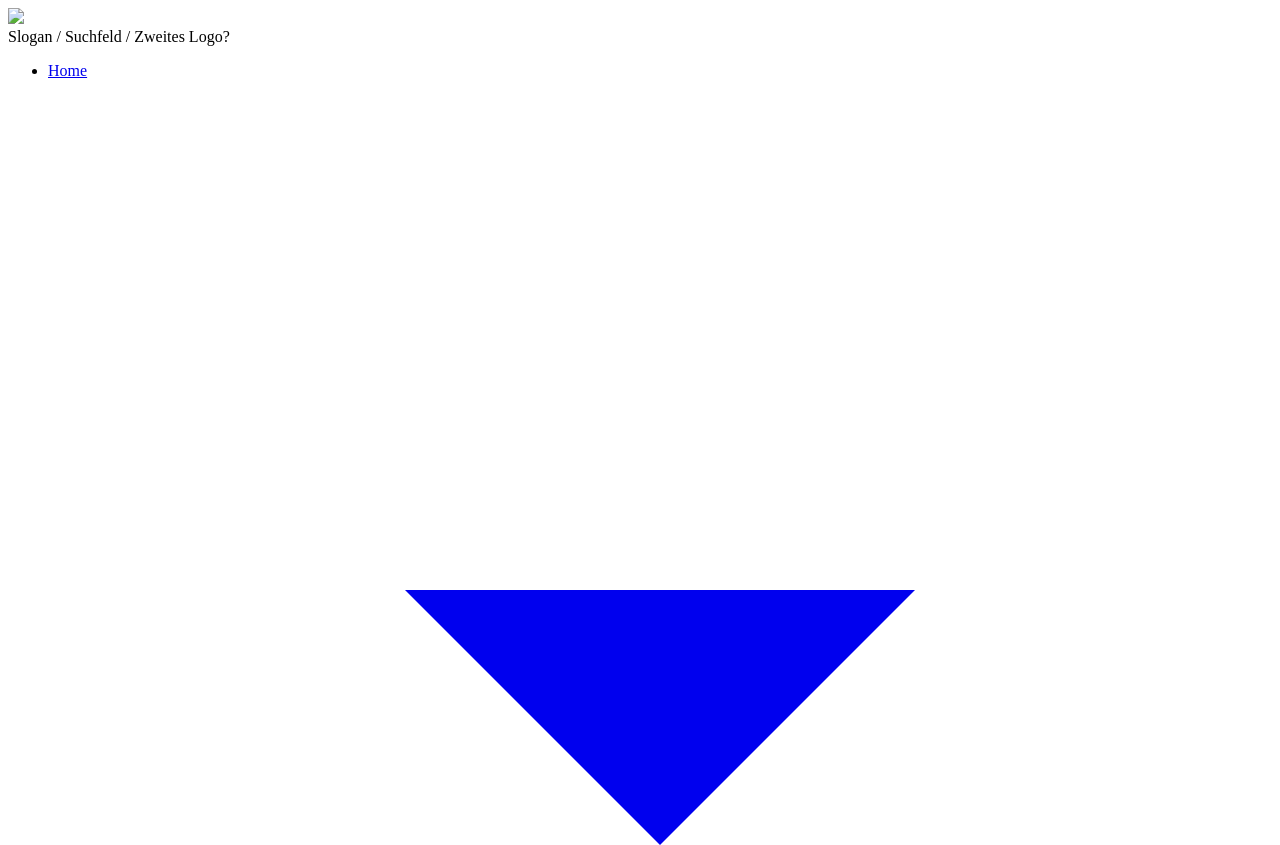
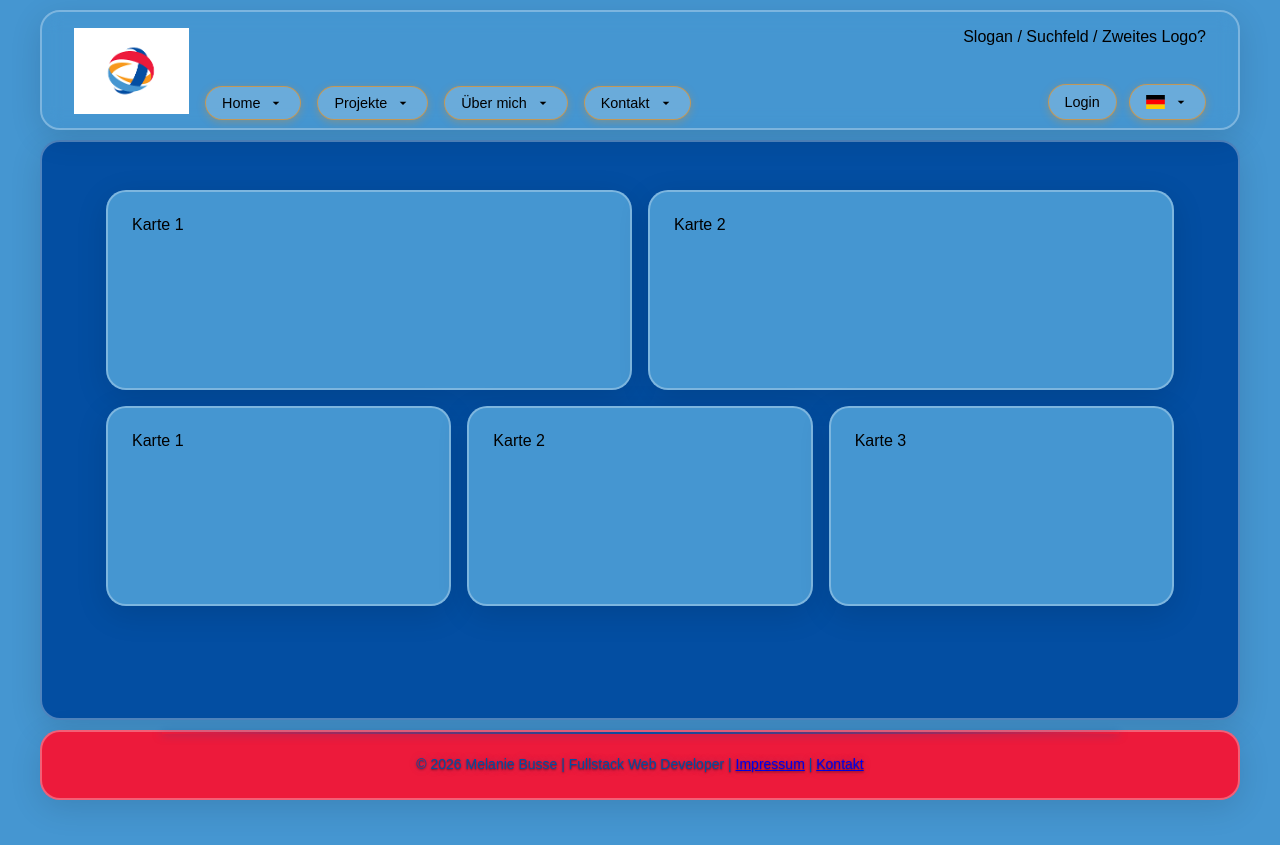
Before and after one commit to MelanieB-007/Vorlagen-homepage, a plain HTML site: page orange-blue-red-without-color-gradient/index.html in a window 1280 px wide. Shown: the top 845 px of the page. After the commit the page ends 800 px from the top, so only its background shows below. Drawn offline with nearby package versions, Linux system fonts and the light colour scheme.

Commit message:
bugfixes

```diff
--- a/orange-blue-red-without-color-gradient/css/buttons-header.css
+++ b/orange-blue-red-without-color-gradient/css/buttons-header.css
@@ -13,7 +13,7 @@
     box-shadow: var(--button-shadow);
     transition: var(--transition-all) ease;
 
-    color: var(--color-button-header);
+    color: var(--color-header-button);
     font-weight: var(--font-weight-button-header);
     font-size: 0.9rem;
     position: relative;
--- a/orange-blue-red-without-color-gradient/css/header.css
+++ b/orange-blue-red-without-color-gradient/css/header.css
@@ -13,7 +13,7 @@
     height: 100px;
     z-index: 2000;
 
-    background-color: var(--color-bg-header);
+    background-color: var( --color-header-bg);
     backdrop-filter: var(--glass-blur);
     border: var(--glass-border);
     border-radius: var(--border-radius);
@@ -24,6 +24,10 @@
     grid-template-rows: 1fr 1fr;
     gap: 0.75rem;
     align-items: start;
+}
+
+.header-text {
+    color: var(--color-header-text);
 }
 
 /* TOP-RIGHT (Slogan/Suche) */
--- a/orange-blue-red-without-color-gradient/css/lang-switcher.css
+++ b/orange-blue-red-without-color-gradient/css/lang-switcher.css
@@ -61,7 +61,7 @@
 
 .lang-option:hover {
     background: var(--color-bg-button-lang-option-hover);
-    color: var(--color-button-header);
+    color: var(--color-header-button);
 }
 
 .lang-option.active {
--- a/orange-blue-red-without-color-gradient/css/navigation.css
+++ b/orange-blue-red-without-color-gradient/css/navigation.css
@@ -32,7 +32,7 @@
     box-shadow: var(--button-shadow);
     transition: var(--transition-all) ease;
 
-    color: var(--color-button-header);
+    color: var(--color-header-button);
     font-weight: var(--font-weight-button-header);
     font-size: 0.9rem;
     text-decoration: none;
@@ -62,7 +62,7 @@
 .nav-option {
     display: block;
     padding: 0.75rem 1rem;
-    color: var(--color-button-header);
+    color: var(--color-header-button);
     text-decoration: none;
     transition: var(--transition-all);
     font-size: 0.95rem;
@@ -70,7 +70,7 @@
 
 .nav-option:hover {
     background: var(--color-bg-button-lang-option-hover);
-    color: var(--color-button-header);
+    color: var(--color-header-button);
 }
 
 
--- a/orange-blue-red-without-color-gradient/index.html
+++ b/orange-blue-red-without-color-gradient/index.html
@@ -7,19 +7,19 @@
         <meta name="viewport" content="width=device-width, initial-scale=1.0">
         <meta name="description" content="Junior Web Developer | React, JavaScript, Zoo-Quiz Creator | Lemvig/Tornesch">
 
-        <link rel="stylesheet" href="csstyles.css">
+        <link rel="stylesheet" href="css/styles.css">
         <link rel="stylesheet" href="https://cdn.jsdelivr.net/npm/flag-icons@7.3.2/css/flag-icons.min.css">
 
-        <script src="jsang-switcher.js" defer></script>
+        <script src="js/lang-switcher.js" defer></script>
     </head>
     <body>
 
         <header class="header container">
             <div class="logo-section">
-                <img class="logo" src="imagesogo.png"/>
+                <img class="logo" src="images/logo.png"/>
             </div>
             <div class="header-top-right">
-                <span>Slogan / Suchfeld / Zweites Logo?</span>
+                <span class="header-text">Slogan / Suchfeld / Zweites Logo?</span>
             </div>
             <nav class="nav-section">
                 <ul class="nav-list">
```
Also changed, not shown: mobile-recap4/images/logo.png (added).
